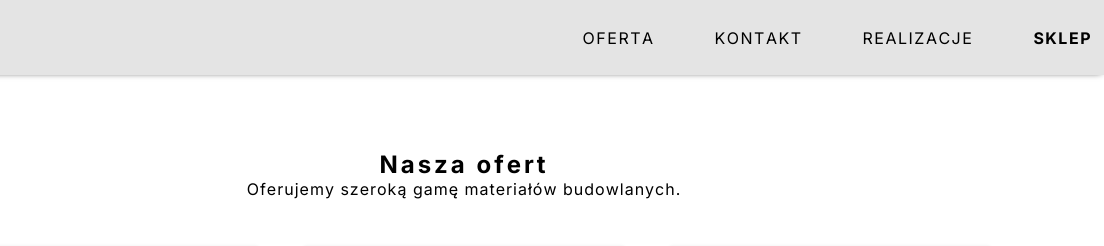
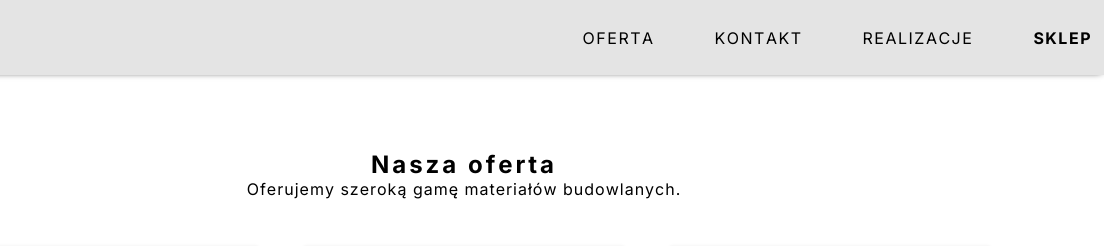
Before and after one commit to majkus1/cer-test-cms, a Gatsby site: page /oferta in a window 1280 px wide. Shown: the top 246 px of the page, 176-1280 px from the left. Built offline with nearby package versions, Linux system fonts and the light colour scheme; Gatsby itself is replaced by a stand-in of ours; a web font is replaced by a local one.

Commit message:
Update Oferta “oferta”

```diff
--- a/src/data/oferta/oferta.md
+++ b/src/data/oferta/oferta.md
@@ -1,4 +1,4 @@
 ---
-title: Nasza ofert
+title: Nasza oferta
 description: Oferujemy szeroką gamę materiałów budowlanych.
 ---
```
